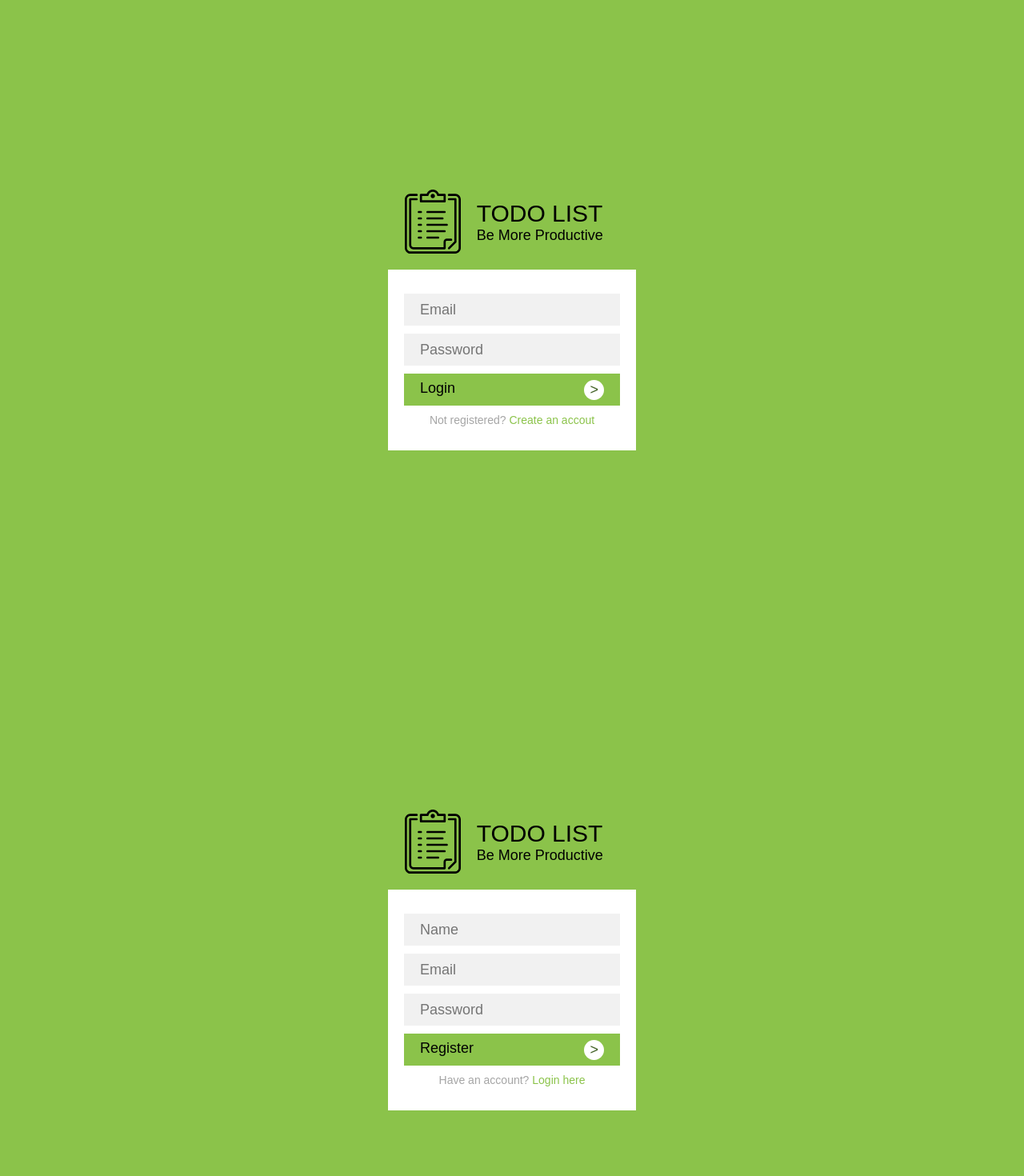
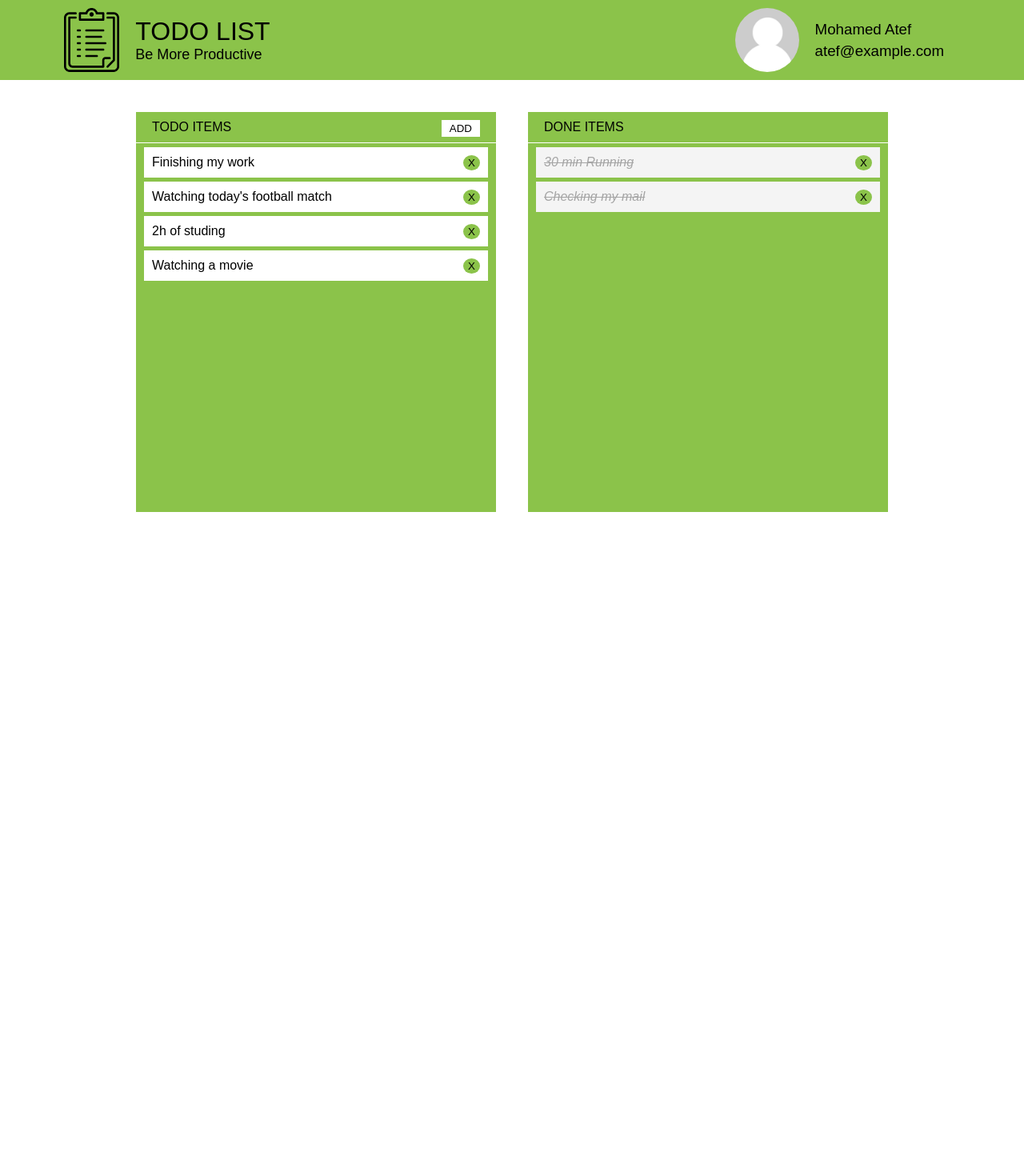
Before and after one commit to omar-marzook/todo-list-app, a React (Create React App) app: page / in a window 1280 px wide. Shown: the top 1470 px of the page at 80% size. After the commit the page ends 800 px from the top, so only its background shows below. Built offline with nearby package versions, Linux system fonts and the light colour scheme.

Commit message:
Router Done

```diff
--- a/src/App.css
+++ b/src/App.css
@@ -269,6 +269,7 @@
 .login-submit,
 .reg-submit {
     background: #8bc34a;
+    color: #000;
     border: 0;
     height: 40px;
     width: 100%;
@@ -276,7 +277,10 @@
     font-size: 18px;
     margin: 0 auto;
     margin-bottom: 10px;
-    text-align: left;
+    text-decoration: none;
+    display: flex;
+    justify-content: center;
+    align-items: center;
 }
 
 .login-submit span,
@@ -285,8 +289,7 @@
     color: #406124;
     border-radius: 50%;
     padding: 2px 7px;
-    margin-left: 20px;
-    float: right;
+    margin-left: 160px;
 }
 
 .notice {
--- a/src/App.js
+++ b/src/App.js
@@ -1,4 +1,5 @@
 import React, { Component } from "react";
+import { Route } from "react-router-dom";
 import "./App.css";
 import Login from "./Components/Login.js";
 import Register from "./Components/Register.js";
@@ -92,8 +93,12 @@ class App extends Component {
   render() {
     return (
       <div>
-        <Login />
-        <Register />
+        <Route
+          exact
+          path="/"
+          render={() => {
+            return (
+              <div>
                 <Input
                   visibility={this.state.visibility}
                   hideInput={this.hideInput}
@@ -113,6 +118,12 @@ class App extends Component {
                 />
               </div>
             );
+          }}
+        />
+        <Route path="/login" component={Login} />
+        <Route path="/register" component={Register} />
+      </div>
+    );
   }
 }
 
--- a/src/Components/Login.js
+++ b/src/Components/Login.js
@@ -1,4 +1,5 @@
 import React, { Component } from "react";
+import { Link } from "react-router-dom";
 import logo from "./../logo.svg";
 
 class Login extends Component {
@@ -22,12 +23,15 @@ class Login extends Component {
                 name="password"
                 required
               />
-              <button className="login-submit" type="submit">
+              <Link to="/" className="login-submit" type="submit">
                 Login <span>></span>
-              </button>
+              </Link>
             </label>
             <p className="notice">
-              Not registered? <a className="link">Create an accout</a>
+              Not registered?{" "}
+              <Link to="/register" className="link">
+                Create an accout
+              </Link>
             </p>
           </form>
         </div>
--- a/src/Components/Register.js
+++ b/src/Components/Register.js
@@ -1,4 +1,5 @@
 import React, { Component } from "react";
+import { Link } from "react-router-dom";
 import logo from "./../logo.svg";
 
 class Register extends Component {
@@ -23,12 +24,15 @@ class Register extends Component {
                 name="password"
                 required
               />
-              <button className="reg-submit" type="submit">
+              <Link to="/" className="reg-submit" type="submit">
                 Register <span>></span>
-              </button>
+              </Link>
             </label>
             <p className="notice">
-              Have an account? <a className="link">Login here</a>
+              Have an account?
+              <Link to="/login" className="link">
+                Login here
+              </Link>
             </p>
           </form>
         </div>
--- a/src/index.js
+++ b/src/index.js
@@ -1,7 +1,13 @@
-import React from 'react';
-import ReactDOM from 'react-dom';
-import App from './App';
-import registerServiceWorker from './registerServiceWorker';
+import React from "react";
+import ReactDOM from "react-dom";
+import { BrowserRouter } from "react-router-dom";
+import App from "./App";
+import registerServiceWorker from "./registerServiceWorker";
 
-ReactDOM.render(<App />, document.getElementById('root'));
+ReactDOM.render(
+  <BrowserRouter>
+    <App />
+  </BrowserRouter>,
+  document.getElementById("root")
+);
 registerServiceWorker();
```
Lines whose indentation alone changed are shown as unchanged.
